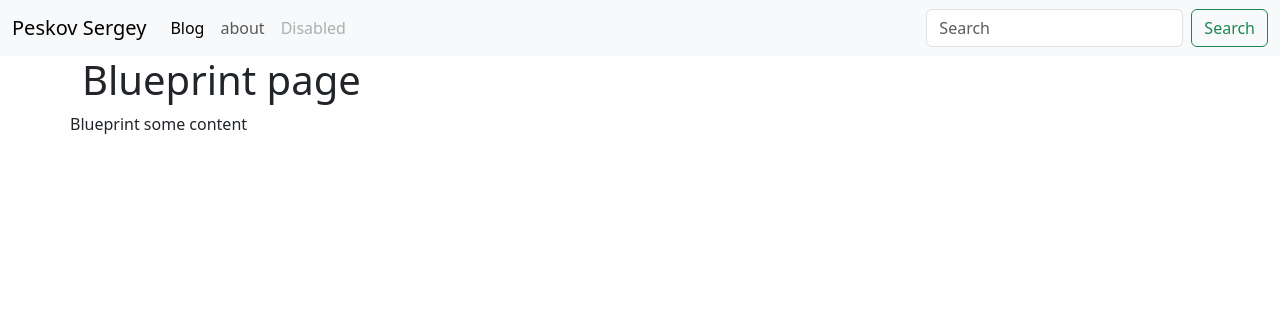
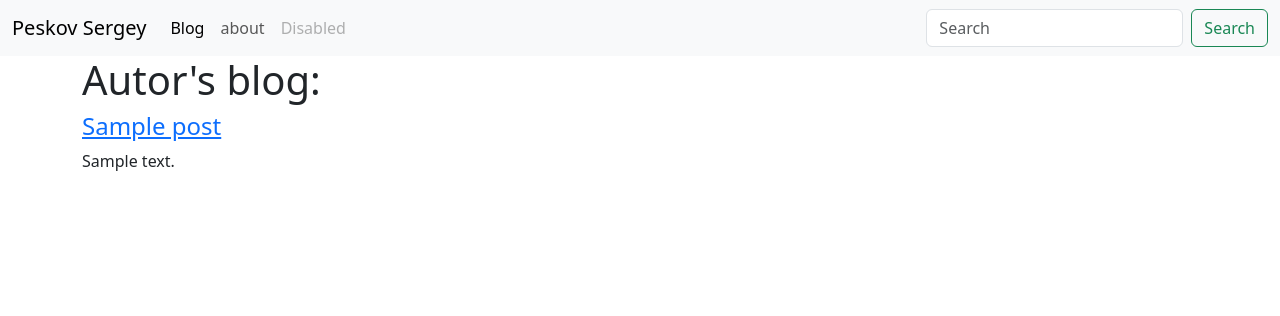
Before and after one commit to devpeskov/flask-blog, a Flask app: page /blog/ in a window 1280 px wide. Shown: the top 316 px of the page. Run offline with Flask 3, Linux system fonts and the light colour scheme; tables that the repository leaves empty hold one stand-in row (values such as "Sample post"); some libraries are stand-ins or nearby versions.

Commit message:
Implement model "Post" and connect with SQLAlchemy. Add "read" from CRUD

```diff
--- a/backend/app.py
+++ b/backend/app.py
@@ -1,12 +1,9 @@
 from flask import Flask  # type: ignore
-from flask_sqlalchemy import SQLAlchemy
+from flask_sqlalchemy import SQLAlchemy  # type: ignore
 
 from config import Configuration
-from posts.blueprint import posts
 
 app = Flask(__name__)
 app.config.from_object(Configuration)
 
 db = SQLAlchemy(app)
-
-app.register_blueprint(posts, url_prefix="/blog")
--- a/backend/config.py
+++ b/backend/config.py
@@ -1,3 +1,5 @@
 class Configuration(object):
     DEBUG = True
-    SQLALCHEMY_DATABASE_URI = 'postgresql+psycopg2://inauris:@localhost:5432/flask_blog'
+    SQLALCHEMY_DATABASE_URI = (
+        "postgresql+psycopg2://postgres:@localhost:5432/flask_blog"
+    )
--- a/backend/main.py
+++ b/backend/main.py
@@ -1,5 +1,8 @@
 import view
 from app import app, db
+from posts.blueprint import posts
+
+app.register_blueprint(posts, url_prefix="/blog")
 
 if __name__ == "__main__":
     app.run(host="0.0.0.0")
--- a/backend/models.py
+++ b/backend/models.py
@@ -1,8 +1,7 @@
-from app import db
-
+import re
 from datetime import datetime
 
-import re
+from app import db
 
 
 def slugify(string):
--- a/backend/posts/blueprint.py
+++ b/backend/posts/blueprint.py
@@ -1,10 +1,18 @@
 from flask import Blueprint  # type: ignore
 from flask import render_template
 
+from models import Post
 
-posts = Blueprint('posts', __name__, template_folder='templates')
+posts = Blueprint("posts", __name__, template_folder="templates")
 
 
-@posts.route('/')
+@posts.route("/")
 def index():
-    return render_template('posts/index.html')
+    posts = Post.query.all()
+    return render_template("posts/index.html", posts=posts)
+
+
+@posts.route("/<slug>")
+def post_detail(slug):
+    post = Post.query.filter(Post.slug == slug).first()
+    return render_template("posts/post_detail.html", post=post)
--- a/backend/posts/templates/posts/index.html
+++ b/backend/posts/templates/posts/index.html
@@ -1,13 +1,21 @@
 {% extends 'base.html' %}
 
 {% block title %}
-  Blueprint
+  Posts
 {% endblock %}
 
 {% block content_title %}
-  Blueprint page
+  Autor's blog:
 {% endblock %}
 
 {% block content %}
-  Blueprint some content
+  {% for post in posts %}
+    <div>
+      <a href=" {{ url_for('posts.post_detail', slug=post.slug) }} ">
+        <h4>{{ post.title }}</h4>
+      </a>
+      <p>{{ post.body }}</p>
+    </div>
+  {% endfor %}
+
 {% endblock %}
```
Also changed, not shown: backend/posts/templates/posts/post_detail.html (added, +15 -0 lines).
